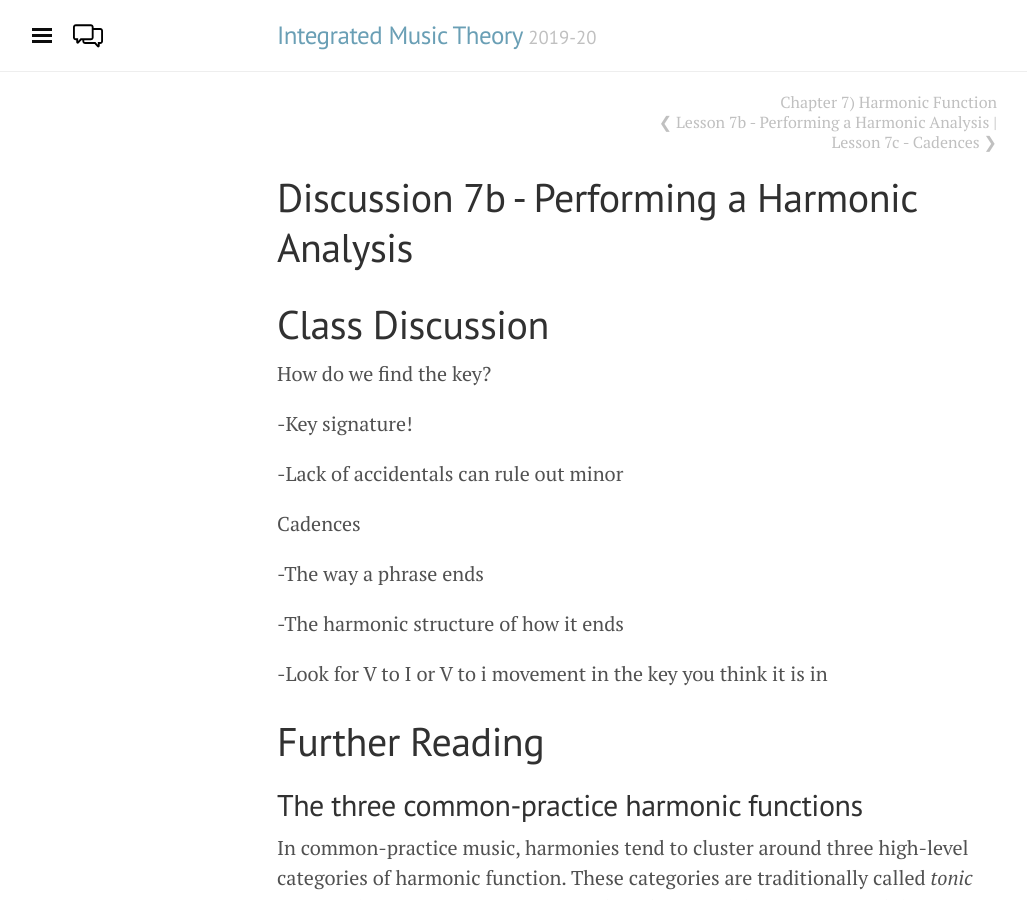
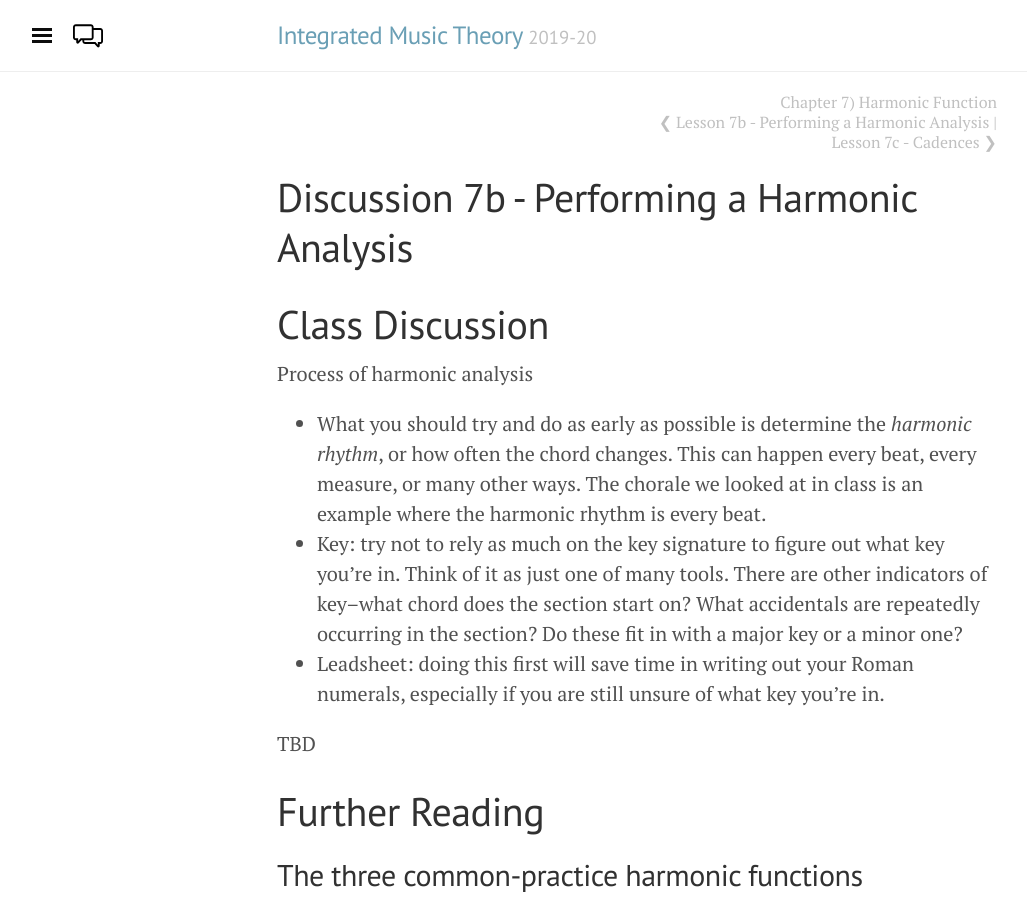
Before and after one commit to intmus/inttheory19-20, a Jekyll site: the page built from _07-harmonic-functions/b2-harmanalysis.md, in a window 1280 px wide and 900 px high. Shown: the whole window, without its empty margins (3-1030 px from the left). Built offline with Jekyll 4.4.1, drawn with Linux system fonts in a browser that asks for light colours.

Commit message:
Added beginning of 7b discussion

```diff
--- a/_07-harmonic-functions/b2-harmanalysis.md
+++ b/_07-harmonic-functions/b2-harmanalysis.md
@@ -5,19 +5,12 @@ title: Discussion 7b - Performing a Harmonic Analysis
 
 # Class Discussion
 
-How do we find the key?
+Process of harmonic analysis
+- What you should try and do as early as possible is determine the *harmonic rhythm*, or how often the chord changes. This can happen every beat, every measure, or many other ways. The chorale we looked at in class is an example where the harmonic rhythm is every beat.
+- Key: try not to rely as much on the key signature to figure out what key you're in. Think of it as just one of many tools. There are other indicators of key--what chord does the section start on? What accidentals are repeatedly occurring in the section? Do these fit in with a major key or a minor one?
+- Leadsheet: doing this first will save time in writing out your Roman numerals, especially if you are still unsure of what key you're in.
 
--Key signature!
-
--Lack of accidentals can rule out minor
-
-Cadences
-
--The way a phrase ends
-
--The harmonic structure of how it ends
-
--Look for V to I or V to i movement in the key you think it is in
+TBD
 
 # Further Reading
 
```
